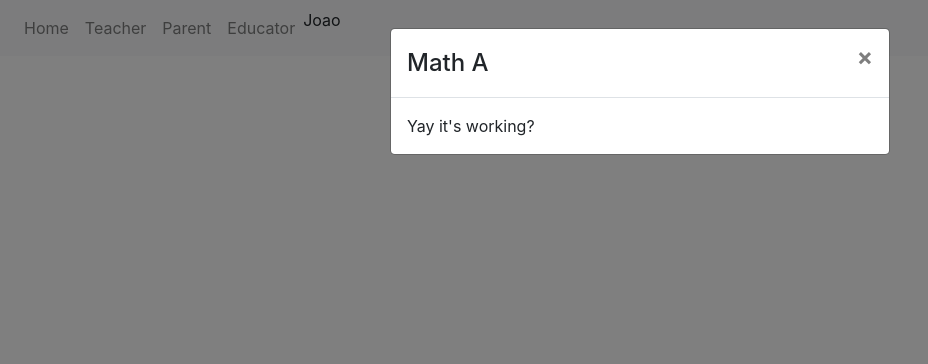
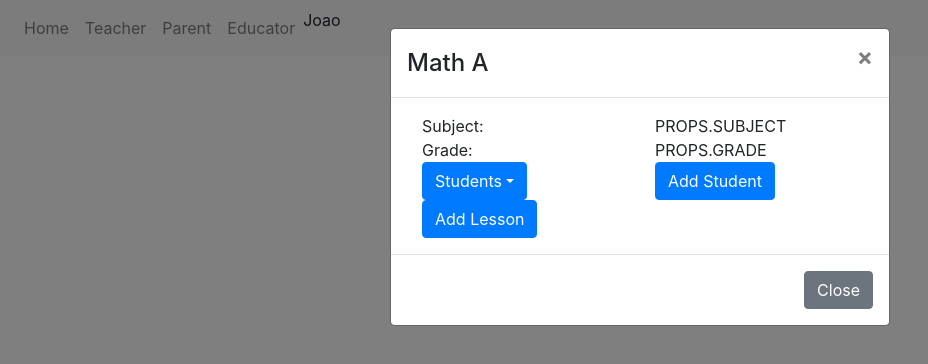
Before and after one commit to LPRivest/vanhacks2020GU, a React (Create React App) app in the folder hydrozoa-labs/: page /teacher in a window 1280 px wide. Both pictures are taken after a click on the button "Math A". Shown: the top 364 px of the page, without its empty margins (0-928 px from the left). Built offline with nearby package versions, Linux system fonts and the light colour scheme.

Commit message:
ClassCard stubs

```diff
--- a/hydrozoa-labs/src/components/ClassCard.js
+++ b/hydrozoa-labs/src/components/ClassCard.js
@@ -1,5 +1,12 @@
 import React, { useState } from 'react'
+import Button from 'react-bootstrap/esm/Button';
+import Col from 'react-bootstrap/esm/Col';
+import Container from 'react-bootstrap/esm/Container';
+import Row from 'react-bootstrap/esm/Row';
 import Modal from 'react-bootstrap/Modal'
+import DropdownButton from 'react-bootstrap/DropdownButton'
+import Dropdown from 'react-bootstrap/esm/Dropdown';
+
 
 
 export default function ClassCard(props) {
@@ -10,12 +17,17 @@ export default function ClassCard(props) {
 
     const [show, setShow] = useState(1)
 
-    // const handleClose = () => setShow(false);
     function handleClose() {
         setShow(false);
         props.toggleModal('')
     }
-    // const handleOpen = () => setShow(true);
+
+    let students = "No students";
+    if (props.students) {
+        students = props.students.map((s) => {
+            return <Dropdown.Item>{s.name}</Dropdown.Item>
+        })
+    }
 
     return (
         <Modal show={show} onHide={handleClose}>
@@ -23,8 +35,43 @@ export default function ClassCard(props) {
                 <Modal.Title> {title}</Modal.Title>
             </Modal.Header>
             <Modal.Body>
-                Yay it's working?
+                <Container>
+                    <Row>
+                        <Col>
+                            Subject:
+                        </Col>
+                        <Col>
+                            PROPS.SUBJECT
+                        </Col>
+                    </Row>
+                    <Row>
+                        <Col>
+                            Grade:
+                        </Col>
+                        <Col>
+                            PROPS.GRADE
+                        </Col>
+                    </Row>
+                    <Row>
+                        <Col>
+                            <DropdownButton title="Students">
+                                {students}
+                            </DropdownButton>
+                        </Col>
+                        <Col>
+                            <Button>Add Student</Button>
+                        </Col>
+
+                    </Row>
+                    <Row><Col sm={12}>
+                        <Button>Add Lesson</Button>
+                    </Col>
+                    </Row>
+                </Container>
             </Modal.Body>
+            <Modal.Footer>
+                <Button variant="secondary">Close</Button>
+            </Modal.Footer>
         </Modal>
     )
 }
```
